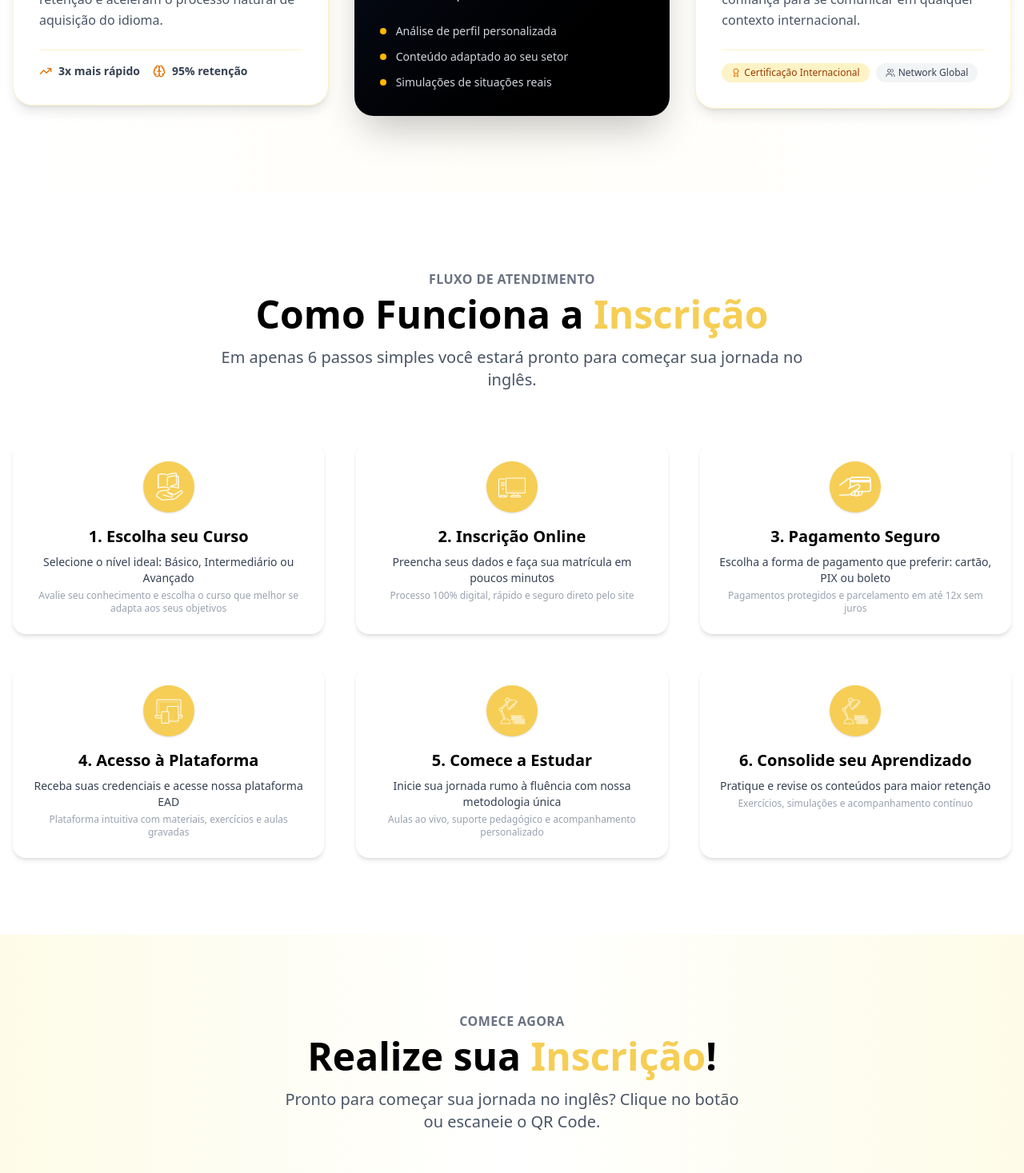
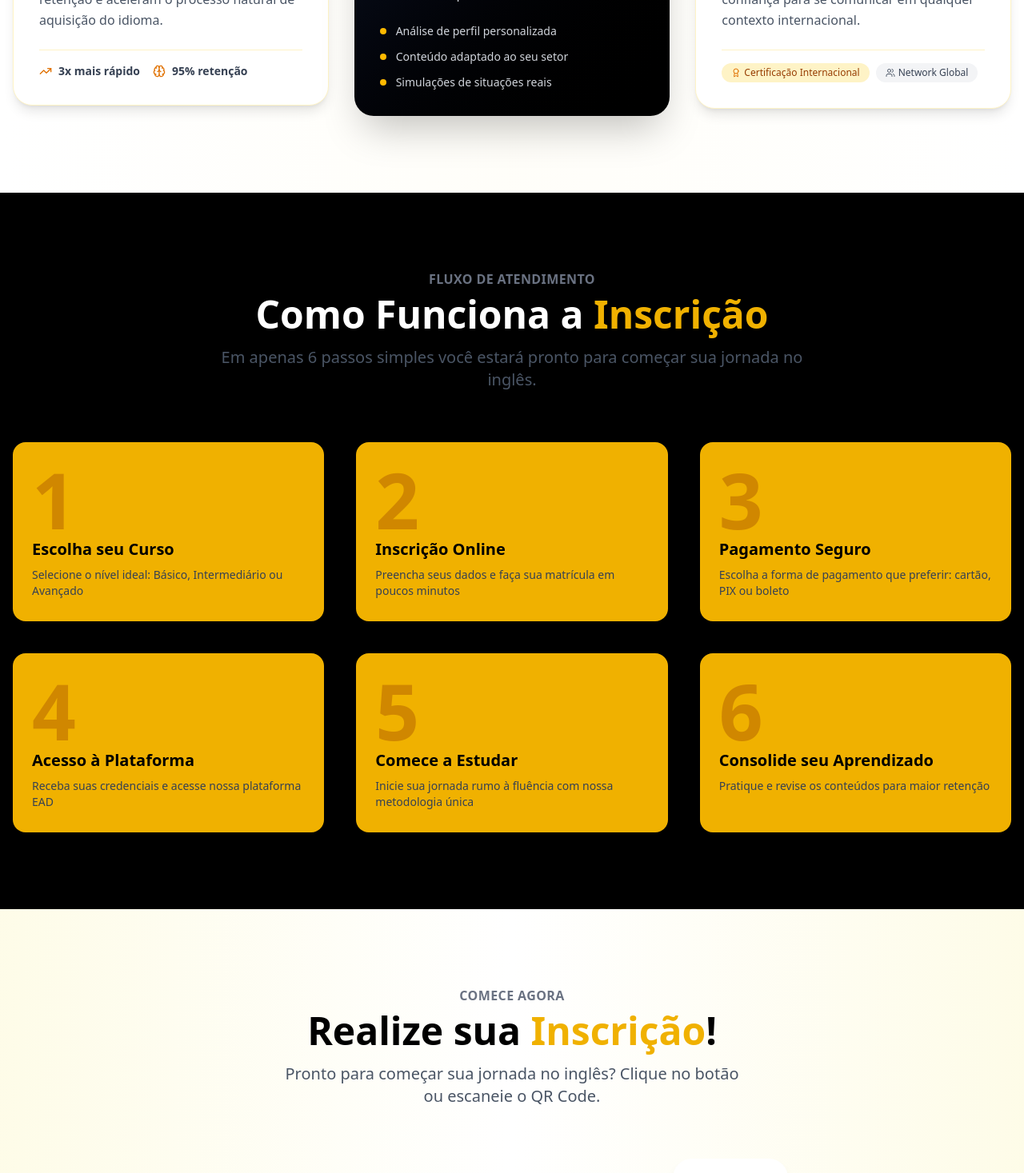
Before and after one commit to lopesmauro/imschool, a React (Vite) app: page / in a window 1280 px wide. Shown: the part 1330-2797 px from the top of the page at 80% size. Built offline with nearby package versions, Linux system fonts and the light colour scheme; grey boxes are pictures that could not be loaded.

Commit message:
ajustando o layout de inscrição.

```diff
--- a/src/components/Contact.tsx
+++ b/src/components/Contact.tsx
@@ -10,7 +10,7 @@ const Contact = () => {
                 <div className="text-center mb-16">
                     <p className="text-gray-500 uppercase tracking-wide font-semibold">Comece agora</p>
                     <h2 className="text-4xl md:text-5xl font-bold mt-2">
-                        Realize sua <span className="text-primary">Inscrição</span>!
+                        Realize sua <span className="text-yellow-500">Inscrição</span>!
                     </h2>
                     <p className="text-lg md:text-xl text-gray-600 mt-4 max-w-xl mx-auto">
                         Pronto para começar sua jornada no inglês? Clique no botão ou escaneie o QR Code.
@@ -25,8 +25,7 @@ const Contact = () => {
                             href={whatsappUrl}
                             target="_blank"
                             rel="noopener noreferrer"
-                            className="w-full inline-block text-white font-medium px-8 py-4 rounded-2xl shadow-lg transition-transform duration-200 transform hover:-translate-y-1 hover:shadow-2xl"
-                            style={{ backgroundColor: "hsl(45 90% 65%)" }}
+                            className="w-full inline-block text-white font-medium px-8 py-4 rounded-2xl shadow-lg transition-transform duration-200 transform hover:-translate-y-1 hover:shadow-2xl bg-yellow-500"
                         >
                             Conversar no WhatsApp
                         </a>
--- a/src/components/Flow.tsx
+++ b/src/components/Flow.tsx
@@ -1,51 +1,45 @@
 const Flow = () => {
     const steps = [
         {
-            icon: "/courseicon.png",
-            title: "1. Escolha seu Curso",
+            step: "1",
+            title: "Escolha seu Curso",
             description: "Selecione o nível ideal: Básico, Intermediário ou Avançado",
-            details: "Avalie seu conhecimento e escolha o curso que melhor se adapta aos seus objetivos"
         },
         {
-            icon: "/onlineicon.png",
-            title: "2. Inscrição Online",
+            step: "2",
+            title: "Inscrição Online",
             description: "Preencha seus dados e faça sua matrícula em poucos minutos",
-            details: "Processo 100% digital, rápido e seguro direto pelo site"
         },
         {
-            icon: "/paymenticon.png",
-            title: "3. Pagamento Seguro",
+            step: "3",
+            title: "Pagamento Seguro",
             description: "Escolha a forma de pagamento que preferir: cartão, PIX ou boleto",
-            details: "Pagamentos protegidos e parcelamento em até 12x sem juros"
         },
         {
-            icon: "/platformicon.png",
-            title: "4. Acesso à Plataforma",
+            step: "4",
+            title: "Acesso à Plataforma",
             description: "Receba suas credenciais e acesse nossa plataforma EAD",
-            details: "Plataforma intuitiva com materiais, exercícios e aulas gravadas"
         },
         {
-            icon: "/studyicon.png",
-            title: "5. Comece a Estudar",
+            step: "5",
+            title: "Comece a Estudar",
             description: "Inicie sua jornada rumo à fluência com nossa metodologia única",
-            details: "Aulas ao vivo, suporte pedagógico e acompanhamento personalizado"
         },
         {
-            icon: "/studyicon.png",
-            title: "6. Consolide seu Aprendizado",
+            step: "6",
+            title: "Consolide seu Aprendizado",
             description: "Pratique e revise os conteúdos para maior retenção",
-            details: "Exercícios, simulações e acompanhamento contínuo"
         },
     ];
 
     return (
-        <section className="py-24 bg-white">
+        <section className="py-24 bg-black">
             <div className="container mx-auto px-4">
                 {/* Título da seção */}
                 <div className="text-center mb-16">
                     <p className="text-gray-500 uppercase tracking-wide font-semibold">Fluxo de atendimento</p>
-                    <h2 className="text-4xl md:text-5xl font-bold mt-2">
-                        Como Funciona a <span className="text-primary">Inscrição</span>
+                    <h2 className="text-white text-4xl md:text-5xl font-bold mt-2">
+                        Como Funciona a <span className="text-yellow-500">Inscrição</span>
                     </h2>
                     <p className="text-lg md:text-xl text-gray-600 mt-4 max-w-3xl mx-auto">
                         Em apenas 6 passos simples você estará pronto para começar sua jornada no inglês.
@@ -57,19 +51,14 @@ const Flow = () => {
                     {steps.map((step, index) => (
                         <div
                             key={index}
-                            className="flex flex-col items-center text-center p-6 bg-white rounded-2xl shadow-md hover:shadow-xl transition-shadow duration-300"
+                            className="flex flex-col p-6 bg-yellow-500 rounded-2xl shadow-md hover:shadow-xl transition-shadow duration-300"
                         >
-                            {/* Ícone dentro de círculo amarelo */}
-                            <div
-                                className="w-16 h-16 rounded-full flex items-center justify-center mb-4 shadow-sm"
-                                style={{ backgroundColor: "hsl(45 90% 65%)" }}
-                            >
-                                <img src={step.icon} alt={step.title} className="h-10 w-10 object-contain" />
+                            <div className="text-8xl font-extrabold text-yellow-600">
+                                <h1>{step.step}</h1>
                             </div>
 
                             <h3 className="text-xl font-semibold mb-2">{step.title}</h3>
                             <p className="text-sm text-gray-700 mb-1">{step.description}</p>
-                            <p className="text-xs text-gray-400">{step.details}</p>
                         </div>
                     ))}
                 </div>
--- a/src/components/Hero.tsx
+++ b/src/components/Hero.tsx
@@ -14,7 +14,7 @@ const Hero = () => {
                 <div className="grid lg:grid-cols-2 gap-12 items-center">
                     <div className="space-y-5 z-10 relative">
                         <h1 className="text-5xl lg:text-6xl font-bold">
-                            Aprenda <span className="text-primary">Inglês</span> de
+                            Aprenda <span className="text-yellow-500">Inglês</span> de
                             <br />Forma Eficiente
                         </h1>
 
@@ -24,7 +24,7 @@ const Hero = () => {
                         </p>
 
                         <div className="flex flex-col sm:flex-row gap-4">
-                            <button className="bg-primary hover:bg-primary/90 text-black font-semibold px-12 py-3 rounded-lg text-sm flex items-center transition-colors shadow-elegant">
+                            <button className="bg-yellow-500 hover:bg-primary/90 text-black font-semibold px-12 py-3 rounded-lg text-sm flex items-center transition-colors shadow-elegant">
                                 Comece Agora
                                 <ArrowRight className="ml-2 h-4 w-4" />
                             </button>
--- a/src/components/Logo.tsx
+++ b/src/components/Logo.tsx
@@ -13,7 +13,7 @@ const Logo = () => {
                 </div>
             </div>
             <div className="flex flex-col">
-                <span className="text-2xl font-bold text-primary bg-clip-text">
+                <span className="text-2xl font-bold text-yellow-500 bg-clip-text">
                     ImSchool
                 </span>
                 <span className="text-xs text-muted-foreground">
```
Also changed, not shown: src/components/Navbar.tsx (+9 -9 lines).
